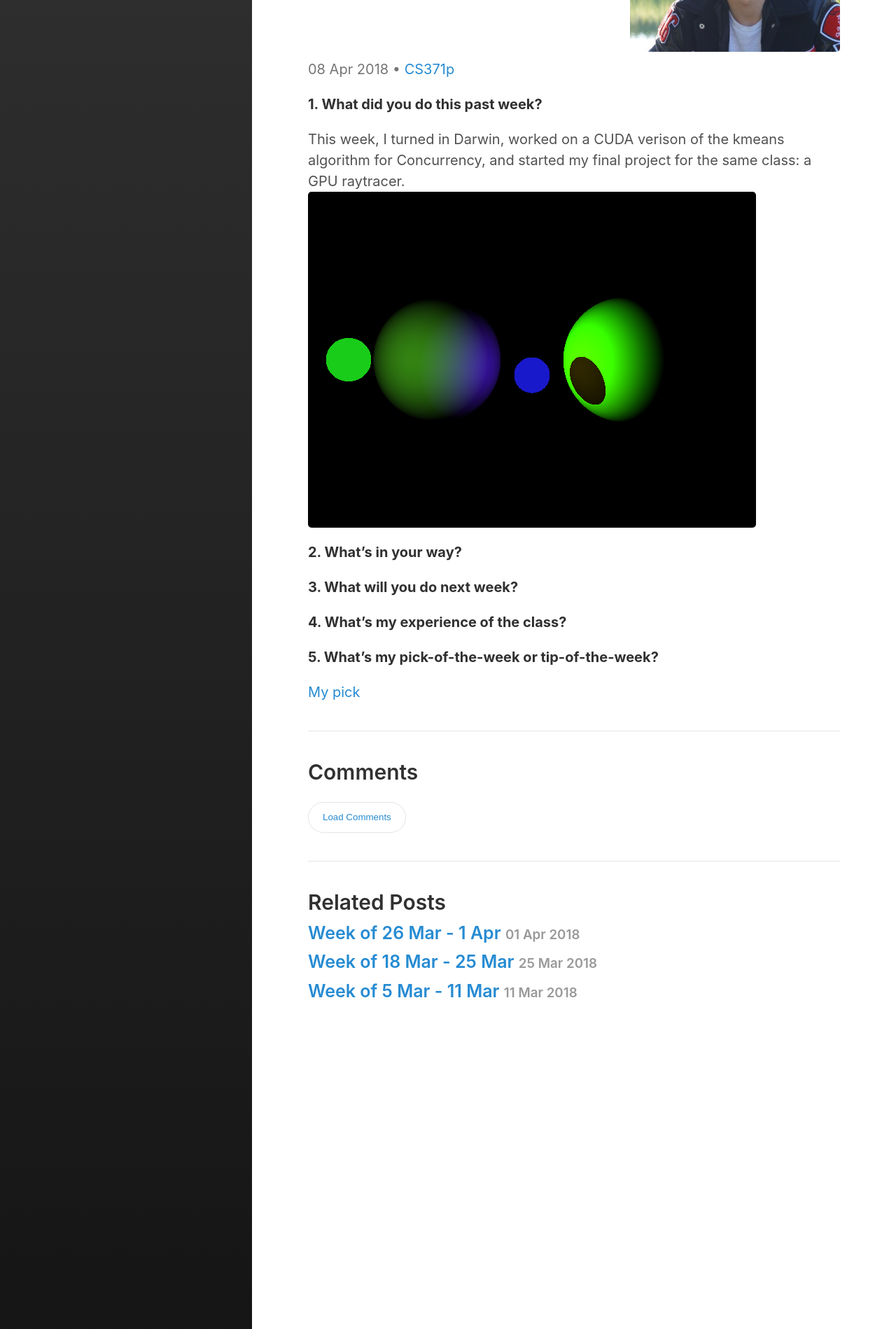
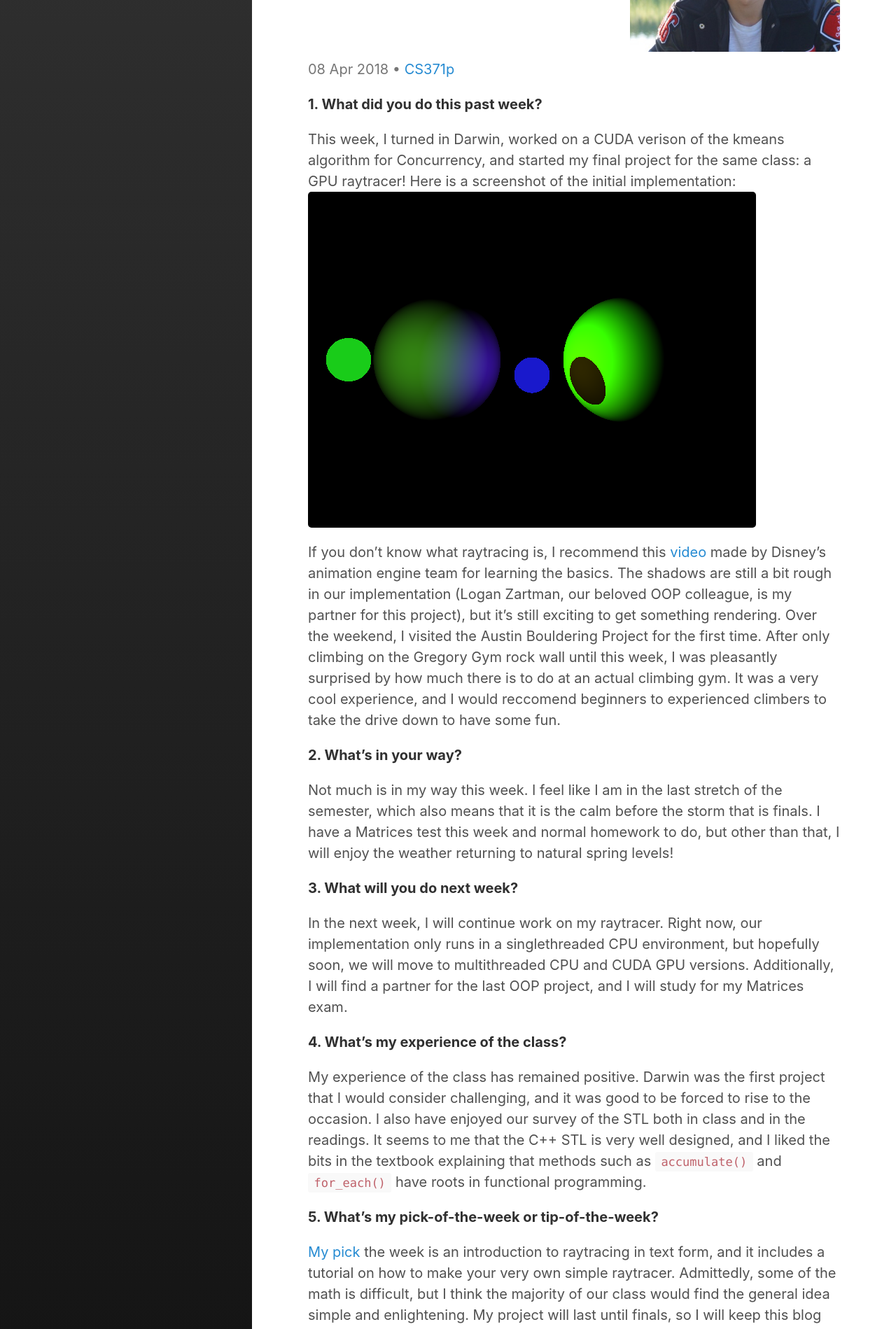
Before and after one commit to austinatchley/austinatchley.github.io, a Jekyll site: the page built from _posts/2018-04-08-oop.md, in a window 1280 px wide. Shown: the part 336-2235 px from the top of the page at 70% size. Built offline with Jekyll 4.4.1, drawn with Linux system fonts in a browser that asks for light colours; some of the changed text lies outside the part shown.

Commit message:
Finished 4/8 post

```diff
--- a/_posts/2018-04-08-oop.md
+++ b/_posts/2018-04-08-oop.md
@@ -6,17 +6,20 @@ category: CS371p
 
 __1. What did you do this past week?__
 
-This week, I turned in Darwin, worked on a CUDA verison of the kmeans algorithm for Concurrency, and started my final project for the same class: a GPU raytracer. ![ray-tracer](/assets/ray-tracer.png){:class="img-responsive"}
+This week, I turned in Darwin, worked on a CUDA verison of the kmeans algorithm for Concurrency, and started my final project for the same class: a GPU raytracer! Here is a screenshot of the initial implementation: ![ray-tracer](/assets/ray-tracer.png){:class="img-responsive"} If you don't know what raytracing is, I recommend this [video](https://www.disneyanimation.com/technology/innovations/hyperion) made by Disney's animation engine team for learning the basics. The shadows are still a bit rough in our implementation (Logan Zartman, our beloved OOP colleague, is my partner for this project), but it's still exciting to get something rendering. Over the weekend, I visited the Austin Bouldering Project for the first time. After only climbing on the Gregory Gym rock wall until this week, I was pleasantly surprised by how much there is to do at an actual climbing gym. It was a very cool experience, and I would reccomend beginners to experienced climbers to take the drive down to have some fun.
 
 __2. What's in your way?__
 
+Not much is in my way this week. I feel like I am in the last stretch of the semester, which also means that it is the calm before the storm that is finals. I have a Matrices test this week and normal homework to do, but other than that, I will enjoy the weather returning to natural spring levels!
 
  __3. What will you do next week?__
 
+In the next week, I will continue work on my raytracer. Right now, our implementation only runs in a singlethreaded CPU environment, but hopefully soon, we will move to multithreaded CPU and CUDA GPU versions. Additionally, I will find a partner for the last OOP project, and I will study for my Matrices exam.
 
 __4. What's my experience of the class?__
 
+My experience of the class has remained positive. Darwin was the first project that I would consider challenging, and it was good to be forced to rise to the occasion. I also have enjoyed our survey of the STL both in class and in the readings. It seems to me that the C++ STL is very well designed, and I liked the bits in the textbook explaining that methods such as `accumulate()` and `for_each()` have roots in functional programming.
 
 __5. What's my pick-of-the-week or tip-of-the-week?__
 
-[My pick](https://blog.cloudflare.com/announcing-1111/)
+[My pick](https://www.scratchapixel.com/lessons/3d-basic-rendering/introduction-to-ray-tracing) the week is an introduction to raytracing in text form, and it includes a tutorial on how to make your very own simple raytracer. Admittedly, some of the math is difficult, but I think the majority of our class would find the general idea simple and enlightening. My project will last until finals, so I will keep this blog updated with any new developments!
```
